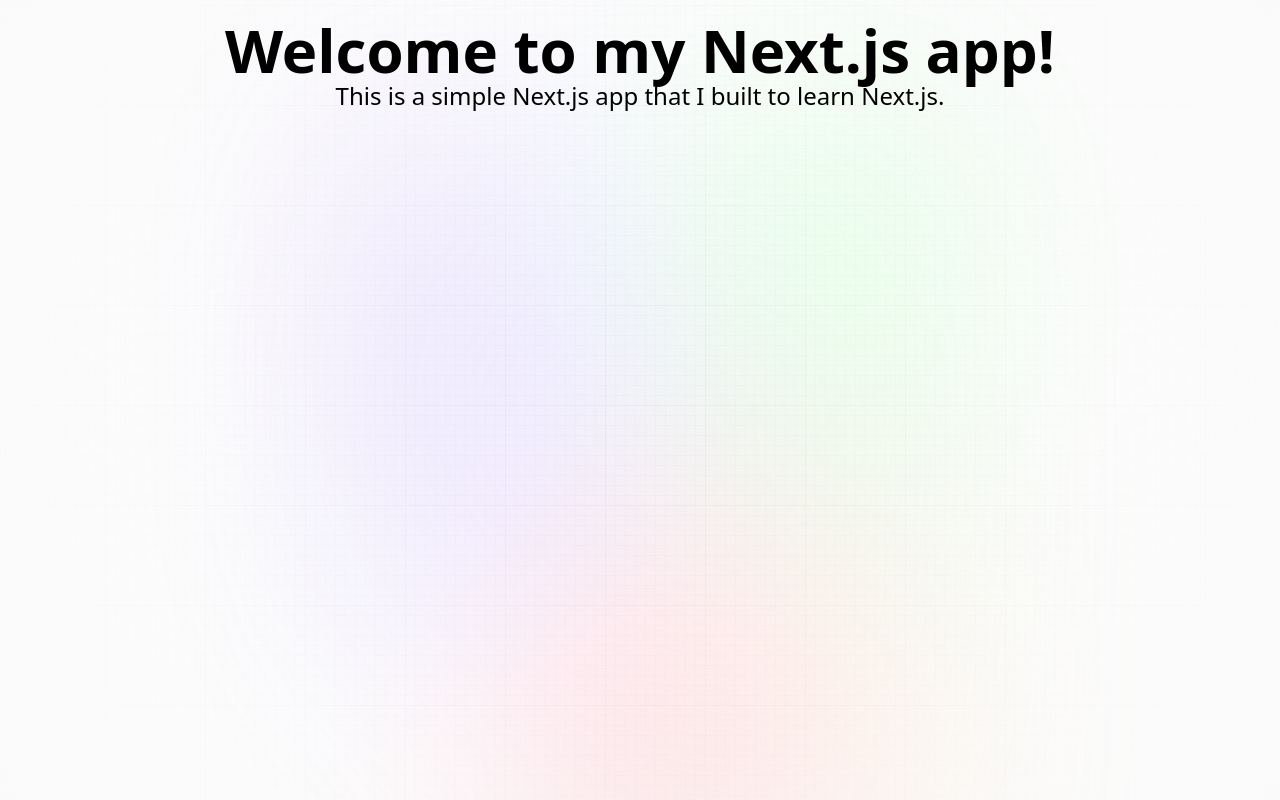
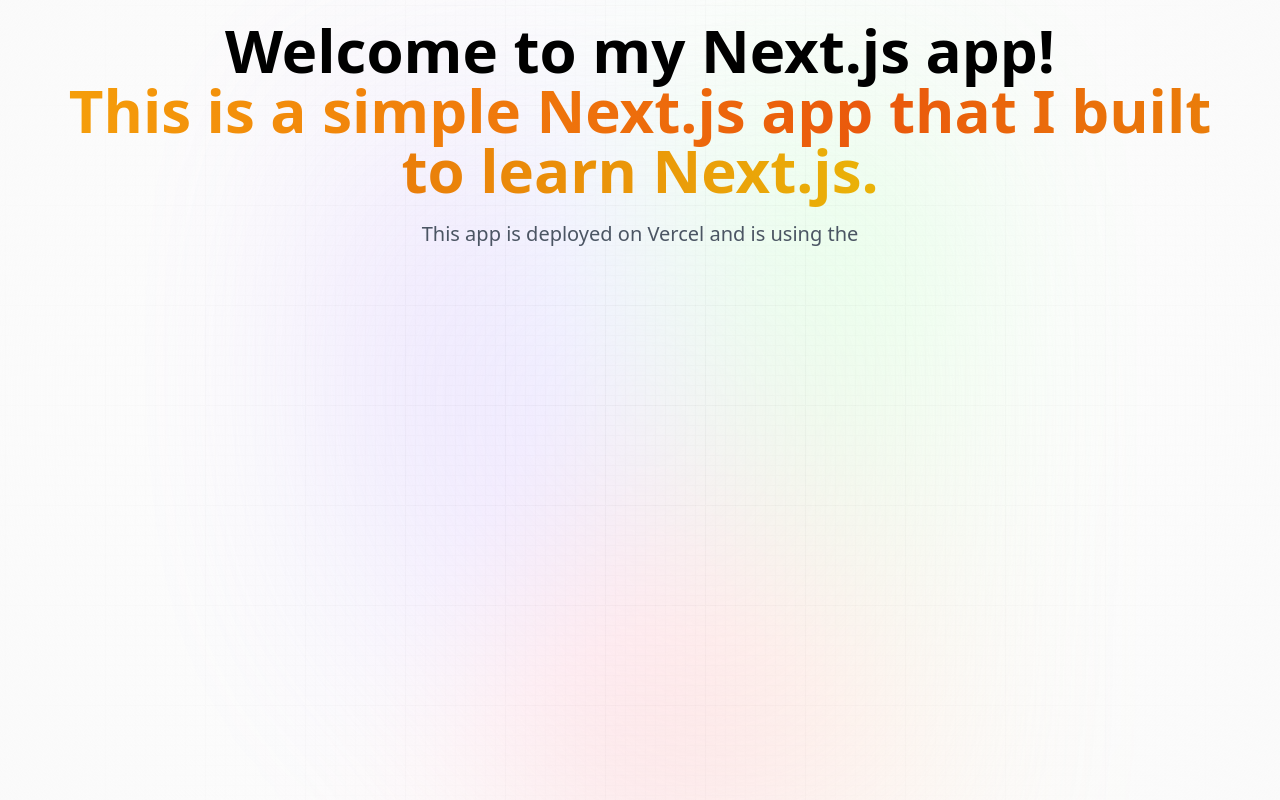
Before and after one commit to manulthanura/Prompt-Community, a Next.js app: page / in a window 1280 px wide. Built offline with nearby package versions, Linux system fonts and the light colour scheme.

Commit message:
Update page.jsx

```diff
--- a/app/page.jsx
+++ b/app/page.jsx
@@ -3,8 +3,13 @@
 const Home = () => {
   return (
     <section className="w-full flex-center flex-col">
-        <h1 className="head_text text-center">Welcome to my Next.js app!</h1>
-        <p className="text-2xl">This is a simple Next.js app that I built to learn Next.js.</p>
+        <h1 className="head_text text-center">Welcome to my Next.js app!
+        <br className="max-md:hidden"/>
+        <span className="orange_gradient text-center">This is a simple Next.js app that I built to learn Next.js.</span>
+        </h1>
+        <p className="desc text-center">This app is deployed on Vercel and is using the </p>
+
+        {/* Feed */}
     </section>
   )
 }
```
